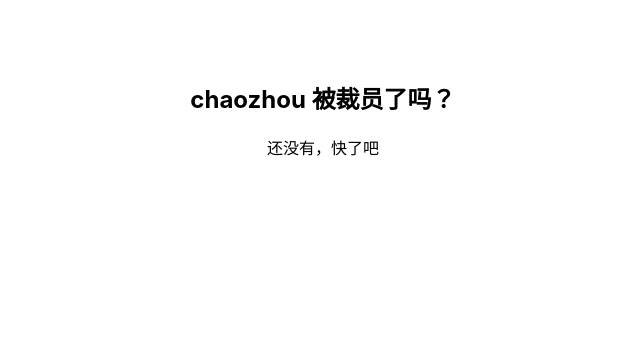
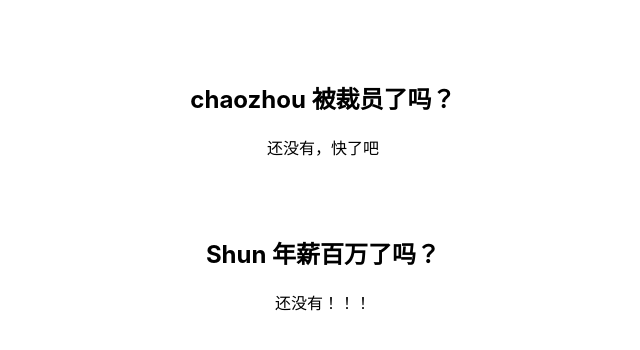
Before and after one commit to zhouchaoyuan/callapp-example, a React (Create React App) app: page / in a window 1280 px wide. Shown: the top 350 px of the page, without its empty margins (317-957 px from the left). Built offline with nearby package versions, Linux system fonts and the light colour scheme; what callapp-lib would draw is missing.

Commit message:
add shun's question

```diff
--- a/src/App.tsx
+++ b/src/App.tsx
@@ -114,7 +114,8 @@ const App: FC = () => {
       </button> */}
       <br></br>
       <br></br>
-      <br></br>
+      <h2>Shun 年薪百万了吗？</h2>
+      <p>还没有！！！</p>
       {/* <button
         onClick={() => {
           window.location.href = "mimarket://details?id=com.tencent.mm"
```
